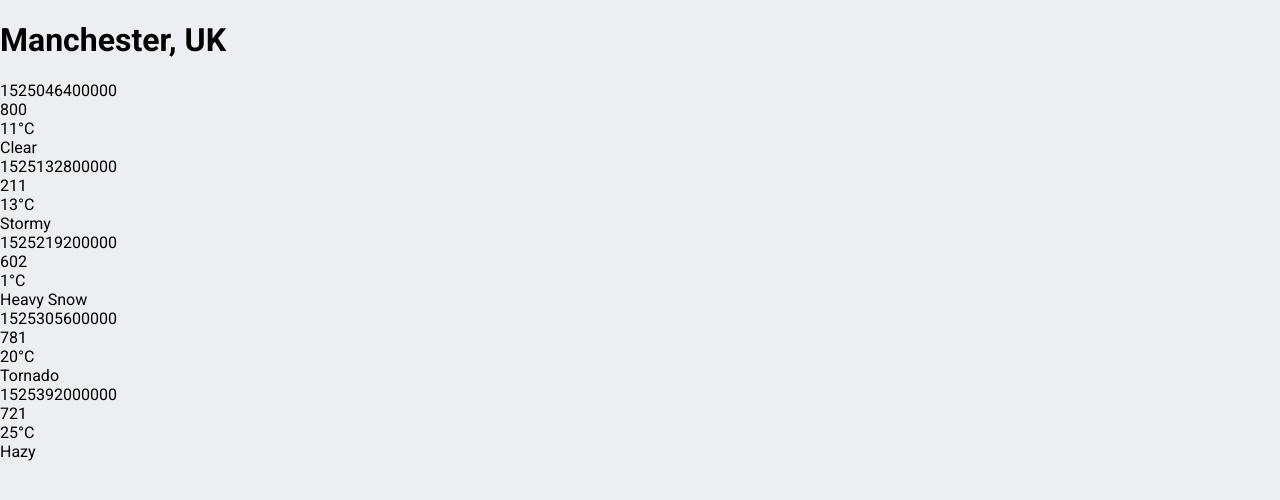
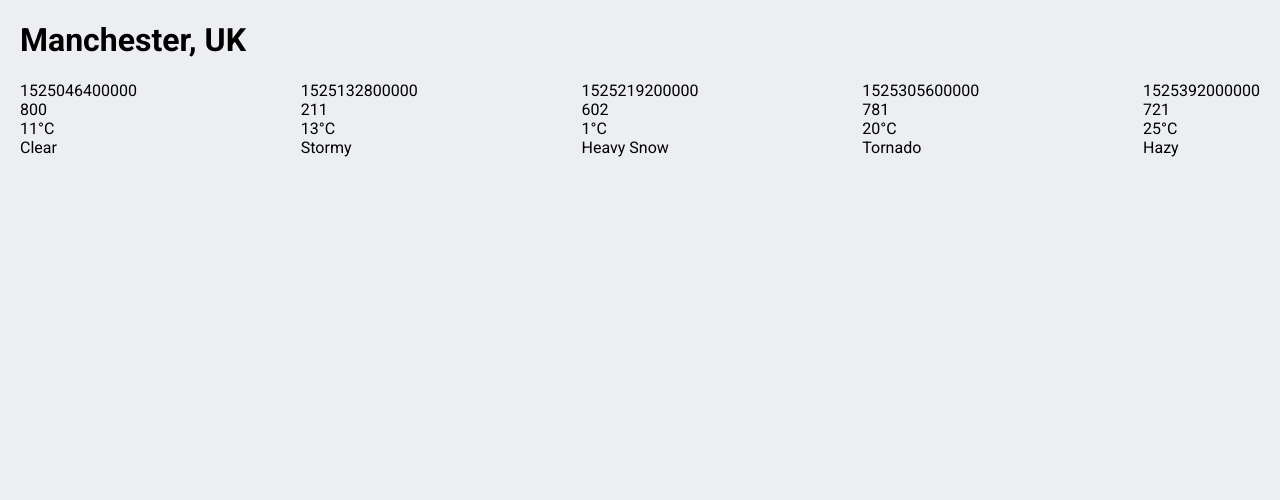
Before and after one commit to toothless13/weather-app, a React (Create React App) app: page / in a window 1280 px wide. Shown: the top 500 px of the page. Built offline with nearby package versions, Linux system fonts and the light colour scheme.

Commit message:
add basic styling to App.css and ForecastSummaries.css

```diff
--- a/src/components/App.js
+++ b/src/components/App.js
@@ -5,7 +5,7 @@ import LocationDetails from "./LocationDetails";
 const App = ({ location, forecasts }) => {
   const { city, country } = location;
   return (
-    <div className="App">
+    <div className="weather-app">
       <LocationDetails city={city} country={country} />
       <ForecastSummaries forecasts={forecasts} />
     </div>
--- a/src/components/ForecastSummaries.js
+++ b/src/components/ForecastSummaries.js
@@ -1,4 +1,5 @@
 import ForecastSummary from "./ForecastSummary";
+import "../styles/ForecastSummaries.css";
 
 const ForecastSummaries = ({ forecasts }) => {
   return (
--- a/src/styles/App.css
+++ b/src/styles/App.css
@@ -0,0 +1,3 @@
+.weather-app {
+  margin: 0 20px;
+}
--- /dev/null
+++ b/src/styles/ForecastSummaries.css
@@ -0,0 +1,4 @@
+.forecast-summaries {
+  display: flex;
+  justify-content: space-between;
+}
```
